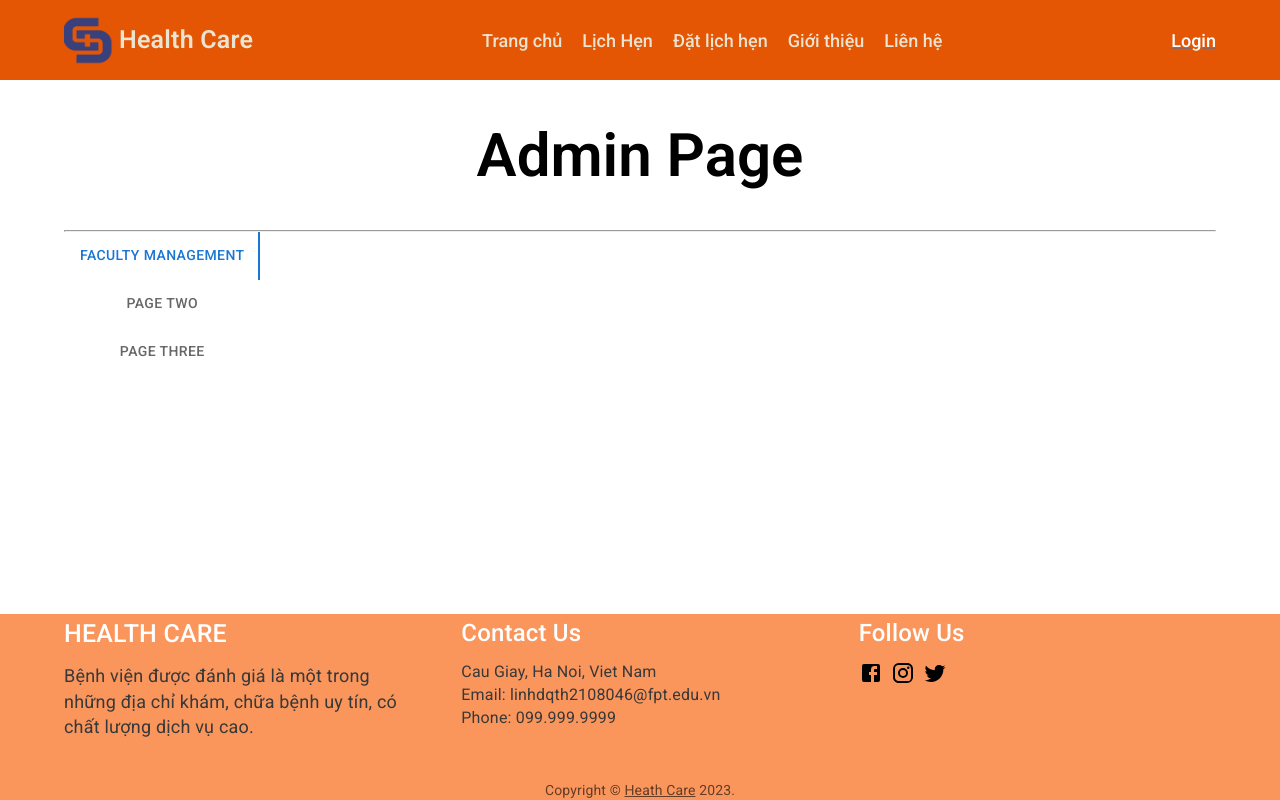
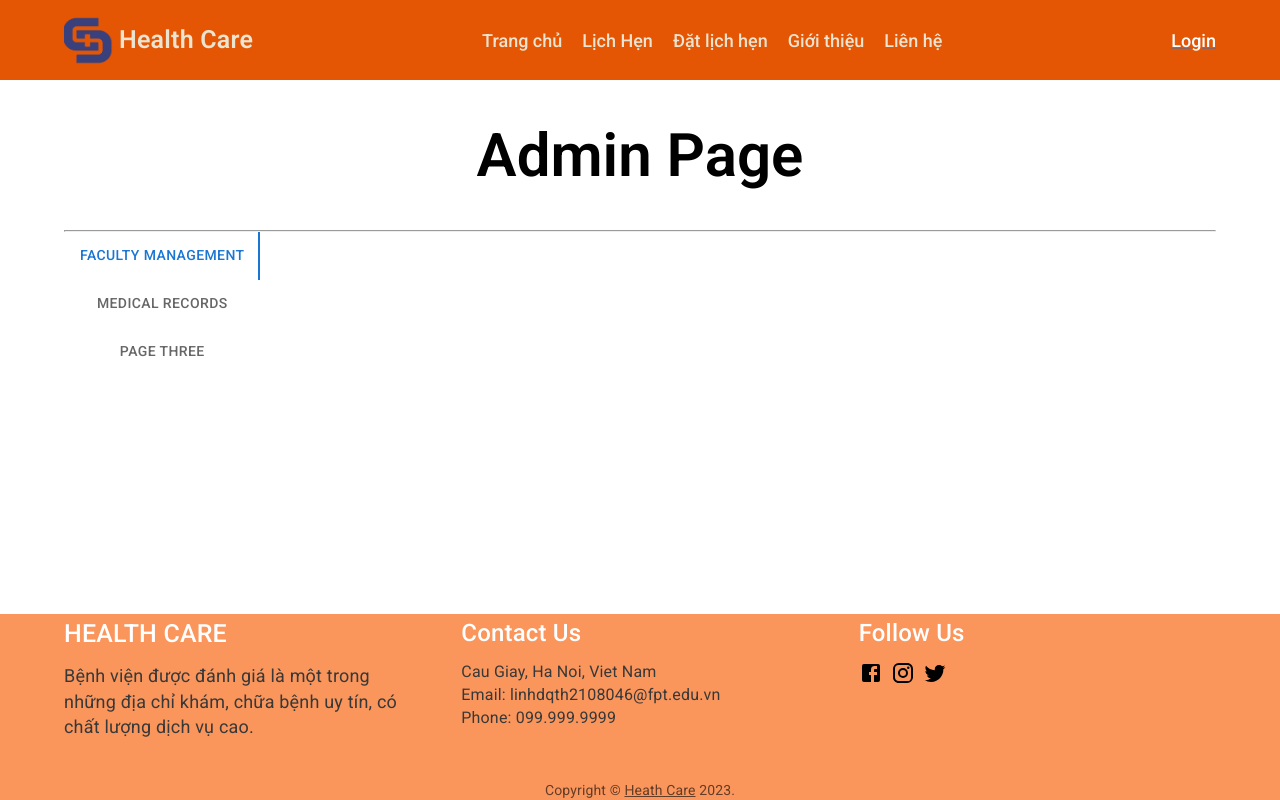
Before and after one commit to Vantan22/heath-care, a React (Vite) app: page /admin in a window 1280 px wide. Built offline with nearby package versions, Linux system fonts and the light colour scheme; no server answers.

Commit message:
[REFACTOR] REFACTOR CODE

```diff
--- a/src/App.jsx
+++ b/src/App.jsx
@@ -24,13 +24,13 @@ function App() {
       <HomePage/>
     </PrivateRouter>}/>
     <Route path="/schedule-an-appointment" element={<ScheduleAnAppoinment/>}/>
-    <Route path="/create-medical-records" element={<CreateMedicalRecords/>}/>
     <Route path="/contact" element={<ContactForm/>}/>
     <Route path="/about" element={<About/>}/>
     <Route path="/profile" element={<Profile/>}/>
     <Route path="/appointment-list" element={<AppointmentList/>}/>
     <Route path="/admin" element={<Admin/>}>
       <Route path="/admin/faculty-management" element={<FacultyManagement/>}/>
+      <Route path="/admin/create-medical-records" element={<CreateMedicalRecords/>}/>
     </Route>
   </Routes>)
 }
--- a/src/component/header/Header.jsx
+++ b/src/component/header/Header.jsx
@@ -31,7 +31,8 @@ const Header = () => {
     navigate('/auth/login')
   }
   return (<header style={{
-    width: "100%", backgroundColor: "#E55604",
+    width: "100%", backgroundColor: "#E55604",position:"fixed",
+    zIndex:"10"
   }}>
     <Container>
       <Box sx={{
--- a/src/pages/admin/Admin.jsx
+++ b/src/pages/admin/Admin.jsx
@@ -15,7 +15,7 @@ const Admin = () => {
       <Header/>
       <Box sx={{
         flex: "1 1 0",
-        height: "100%",
+        marginTop:"80px"
       }}>
         <Container>
           <Box sx={{
@@ -32,7 +32,7 @@ const Admin = () => {
             display: "flex",
           }}>
             <Box sx={{
-              minWidth:"150px"
+             Width:"120px",
             }}>
               <NavTabs/>
             </Box>
--- a/src/pages/admin/Navigation/NavigationMenu.jsx
+++ b/src/pages/admin/Navigation/NavigationMenu.jsx
@@ -53,7 +53,7 @@ export default function NavTabs() {
     <Box sx={{ width: '100%' }}>
       <Tabs value={value} onChange={handleChange} aria-label="nav tabs example" orientation="vertical" >
         <LinkTab label="Faculty Management" href="/admin/faculty-management" />
-        <LinkTab label="Page Two" href="/trash" />
+        <LinkTab label="Medical Records" href="/admin/create-medical-records" />
         <LinkTab label="Page Three" href="/spam" />
       </Tabs>
     </Box>
--- a/src/pages/admin/faculty-management/FacultyManagement.jsx
+++ b/src/pages/admin/faculty-management/FacultyManagement.jsx
@@ -108,7 +108,8 @@ const FacultyManagement = () => {
           <Button sx={{
             minWidth: "200px",
             height: "50px",
-            alignItems: "left"
+            alignItems: "left",
+            backgroundColor: "#f8792e",
           }} variant="contained" size="medium"
                   onClick={toggleButton}>Add new Faculty</Button>)}
 
--- a/src/pages/home-page/create-medical-records/CreateMedicalRecords.jsx
+++ b/src/pages/home-page/create-medical-records/CreateMedicalRecords.jsx
@@ -202,21 +202,6 @@ const CreateMedicalRecords = () => {
     },
   },];
   return (<Box>
-    <Header/>
-    <Box sx={{
-      width: "100%", height: "100%", display: "flex", flexDirection: "column", alignItems: "center", marginTop: "40px",
-    }}>
-      <Typography sx={{
-        color: "#26577C", fontSize: "40px", fontWeight: "600", textTransform: "uppercase",
-      }}>
-        tạo hồ sơ bệnh án cho bệnh nhân
-      </Typography>
-      <Typography sx={{
-        textTransform: "uppercase", color: "#26577C", fontSize: "25px", fontWeight: "400",
-      }}>
-        Create medical records for patients
-      </Typography>
-    </Box>
     <Container>
       <form onSubmit={handleSubmit(onSubmit)}>
         <Box sx={{
@@ -444,7 +429,6 @@ const CreateMedicalRecords = () => {
     <Box sx={{
       height: "40px",
     }}></Box>
-    <Footer/>
   </Box>)
 }
 export default CreateMedicalRecords
```
